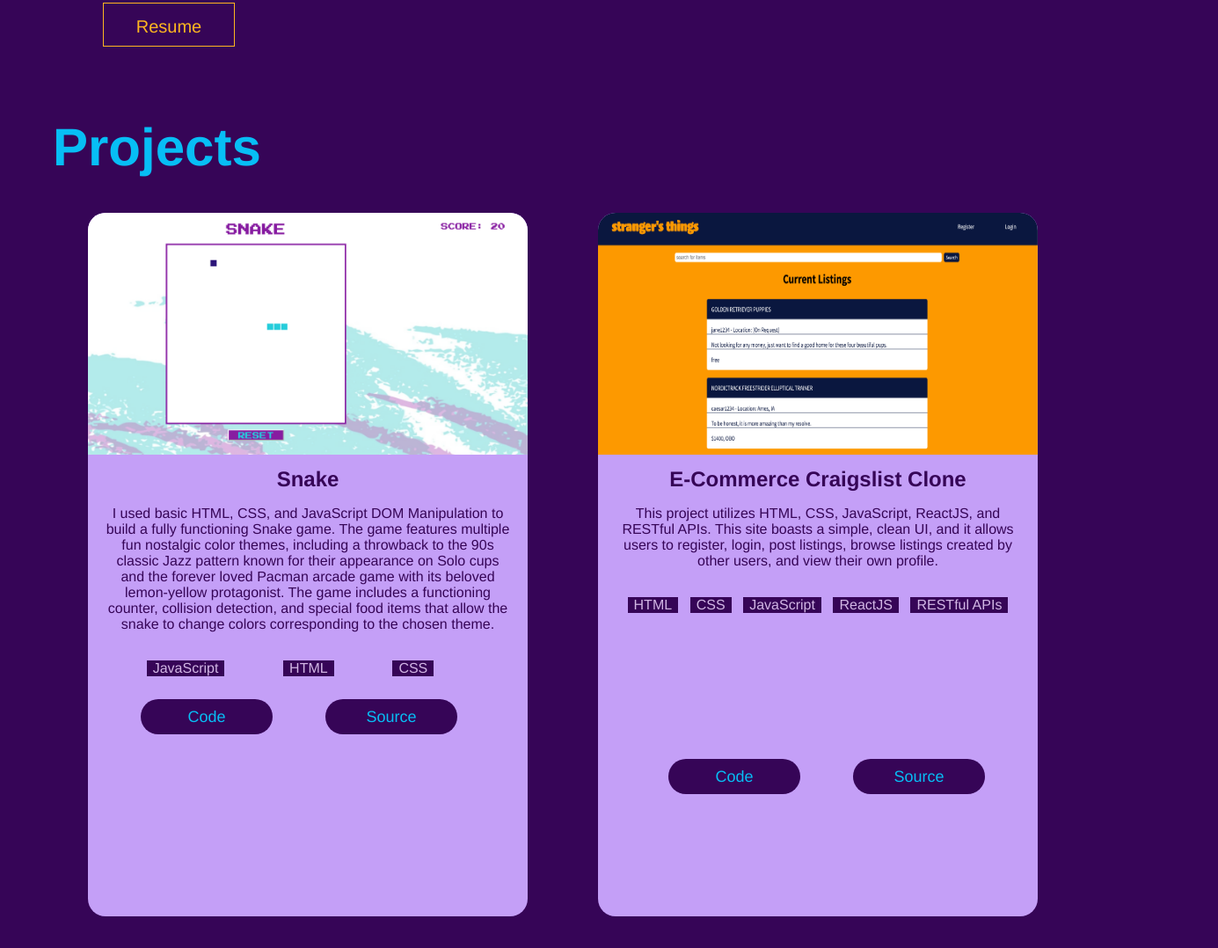
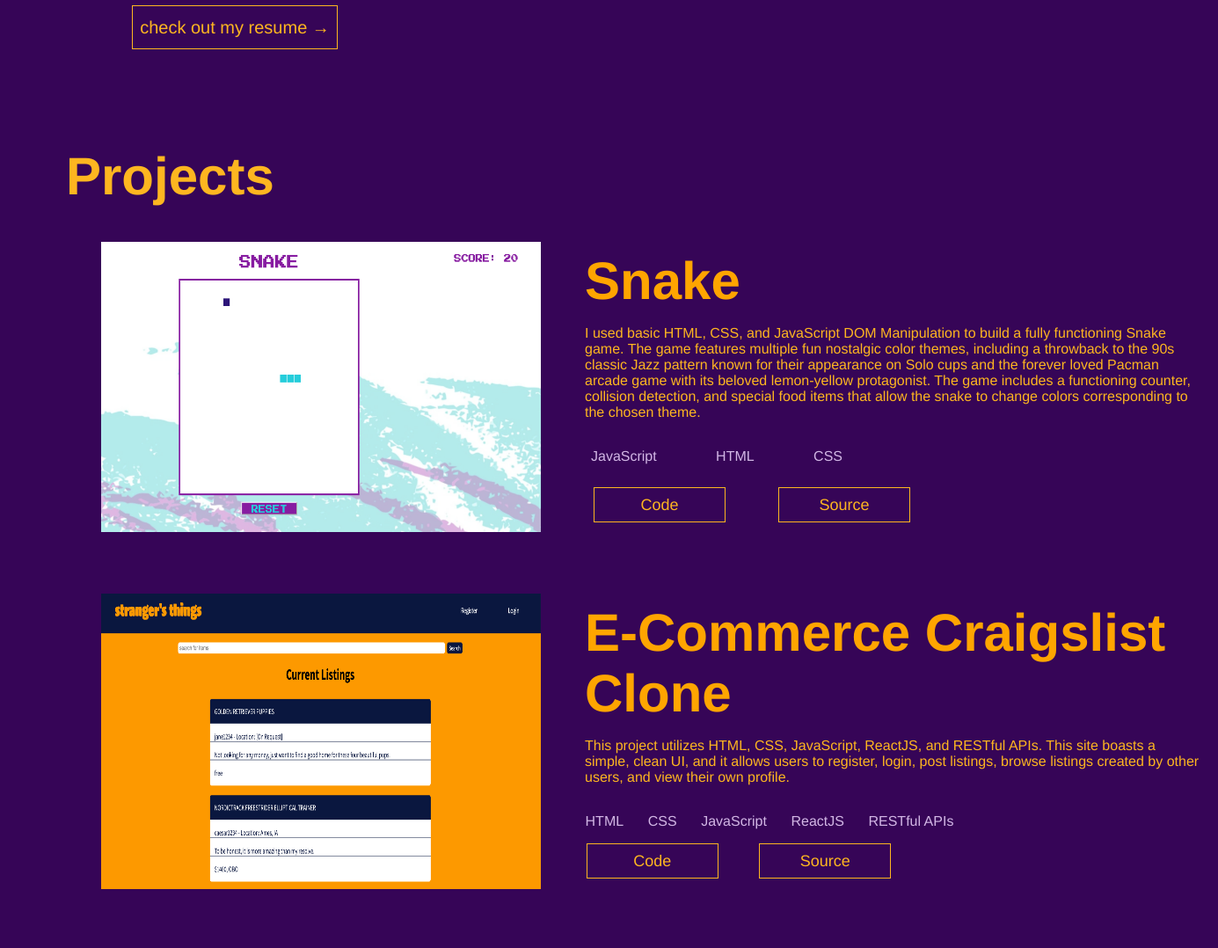
Before and after one commit to shruthi-tuplur/MyPersonalWebsite, a React app: page /home in a window 1280 px wide. Shown: the part 638-1716 px from the top of the page at 88% size, 1385 px wide, since content can reach past the window. Built offline with nearby package versions, Linux system fonts and the light colour scheme; a web font is replaced by a local one.

Commit message:
styling changes to projects section

```diff
--- /dev/null
+++ b/public/font.css
@@ -0,0 +1,6 @@
+@font-face {
+    font-family: 'SF UI Text Regular';
+    src: local('SFUIText-Regular'),
+         url('../src/fonts/SFUIText-Regular.ttf') format('truetype');
+    font-weight: normal;
+}
--- a/public/index.html
+++ b/public/index.html
@@ -18,6 +18,8 @@
     <link href="https://fonts.googleapis.com/css2?family=Montserrat+Alternates:wght@400;700&display=swap" rel="stylesheet">
     <link href="https://fonts.googleapis.com/css2?family=Poppins:wght@800&family=Space+Grotesk:wght@400;700&display=swap" rel="stylesheet">
     <link href="https://fonts.googleapis.com/css2?family=Bagel+Fat+One&display=swap" rel="stylesheet">
+    <link href="https://fonts.googleapis.com/css2?family=Roboto&display=swap" rel="stylesheet">
+
 
     <title>Shruthi Tuplur</title>
 </head>
--- a/public/styles.css
+++ b/public/styles.css
@@ -1,14 +1,22 @@
+
+
+
 body {
     background-color: #360557;
     height: 100vh;
     margin: 0px;
-    font-family: 'Helvetica';
+    font-family: 'Helvetica Neue';
     color: #d2b7e5;
     display: flex;
     flex-direction: column;
 }
 
-
+@font-face {
+    font-family: 'SF UI Text Regular';
+    src: local('SFUIText-Regular');
+    src: url('./fonts/SFUIText-Regular.ttf') format('truetype');
+    font-weight: normal;
+}
 
 #header-main-div {
     display: flex;
@@ -19,7 +27,7 @@ body {
 }
 
 .header-item {
-    font-family: 'Helvetica';
+    font-family: 'Helvetica Neue';
     color: #360557;
     font-size: larger;
     text-decoration: none;
@@ -107,7 +115,7 @@ border: none;
 
 #site-main-intro-header{
     font-family: 'Helvetica Neue', sans-serif;
-    font-weight: 900;
+    font-weight: 700;
     color: #FEB620;
     font-size: 70px;
     cursor: url('./images/rocket-default.png'), auto;
@@ -163,12 +171,13 @@ border: none;
 }
 
 #resume-button{
-    width: 150px;
+    width: 300px;
     padding-top: 5px;
-
+    padding-bottom: 5px;
+    margin-left: 150px;
     height: 50px;
     border: none;
-    font-family: 'Helvetica';
+    font-family: 'Helvetica Neue';
     font-size: 20px;
     /* background: linear-gradient(270deg, rgb(3, 28, 246) 0%, rgb(176, 3, 251) 100%); */
     background-color: #360557;
@@ -194,25 +203,25 @@ border: none;
 
 
 .div-header{
-    font-family: 'Helvetica', sans-serif;
+    font-family: 'Helvetica Neue', sans-serif;
     font-weight:700;
-    color:  rgb(7, 190, 245);
+    color:  #FEB620;
     font-size: 60px;
     margin-left: 140px;
-    margin-top: 0px;
+    margin-top: 30px;
     padding-top: 20px;
     margin-bottom: 40px;
 }
 
 
 #projects-header {
-    color:rgb(7, 190, 245);
+    color:#FEB620;
     margin-left: 0px;
 }
 
 #projects{
     display: flex;
-    flex-direction: row;
+    flex-direction: column;
     justify-content: space-around;
 }
 
@@ -257,7 +266,7 @@ border: none;
 }
 
 #tech-types-header{
-    font-family: 'Helvetica';
+    font-family: 'Helvetica Neue';
     font-weight: 700;
 
     width: 100px;
@@ -275,9 +284,13 @@ border: none;
 #about-me-section {
     margin-left: 150px;
     margin-right: 150px;
+    font-family: 'Roboto', sans-serif;
 
 }
 
+#about-me-blurb{
+    font-family: 'Helvetica Neue';
+}
 #about-me-first-line{
     background-color: #FEB620;
     color:#360557;
@@ -288,7 +301,7 @@ border: none;
 
 #project-div{
     height: 100vh;
-
+    margin-left: 75px;
     margin-bottom: 250px;
     margin-top: 60px;
 
@@ -306,53 +319,68 @@ border: none;
     justify-content: space-around;
 }
 .project-card{
-    height: 800px;
-    width: 500px;
-    background-color:  rgb(196, 159, 247);
+    height: 300px;
+    width: 90vw;
+    background-color:  #360557;
     margin-left: 40px;
     margin-right: 40px;
-    border-radius: 20px;
+
+    display: flex;
+    flex-direction: row;
+    margin-bottom: 100px;
+}
+
+#stranger-button{
+    margin-top: 0px;
 }
 
 #snake-image{
-    height: auto;
+    height: 330px;
     width: 500px;
-    border-radius: 20px 20px 0px 0px;
+
 }
 
 .project-title{
-    font-family: 'Helvetica';
+    font-family: 'Helvetica Neue';
     font-weight: 700;
-    color:#360557;
-    font-size:x-large;
-    text-align: center;
+    color:orange;
+    font-size:60px;
+    text-align: left;
     margin-bottom: 0px;
     margin-top: 10px;
+    margin-left: 50px;
 }
 
 .project-blurb{
 
-    color:#360557;
-    text-align: center;
+    color:#FEB620;
+    text-align: left;
 }
 
 #project-blurb-div{
-    width: 460px;
+    width: 700px;
     margin-right: 20px;
-    margin-left: 20px;
+    margin-left: 50px;
 }
 
+#project-info-div{
+
+    height: 400px;
+    width: 800px;
+}
 #project-tech-used{
     display: flex;
     color:#360557;
-    justify-content: space-evenly;
-    width: 460px;
-
+    justify-content: space-between;
+    width: 300px;
+    margin-left: 50px;
+    margin-bottom: 10px;
 }
 
 .tech-used-item{
     background-color:#360557;
     color:#d2b7e5;
+    font-weight: 500;
     padding-right: 7px;
     padding-left: 7px;
 }
@@ -364,21 +392,28 @@ border: none;
 }
 
 .project-button{
-    margin-top: 10px;
-    background-color:#360557;
-    border: none;
-    border-radius: 20px;
+    margin-top: 0px;
+
     height: 40px;
     width: 150px;
-    color: rgb(7, 190, 245);
-    font-family: 'Helvetica';
+    font-family: 'Helvetica Neue';
     font-size: large;
     margin-left: 20px;
+    background-color: #360557;
+    color:#FEB620;
+    border: solid 1px #FEB620;
+    box-shadow: inset 0 0 0 0 #FEB620;
+    -webkit-transition: ease-out 0.4s;
+    -moz-transition: ease-out 0.4s;
+    transition: ease-out 0.4s;
 }
 
-.project-button:hover{
-    font-family: 'Bungee', cursive;;
-    cursor: url('./images/rocket-blast.png'), auto;
+.project-button:hover,
+.project-button.focus{
+   /* background: linear-gradient(270deg, rgb(176, 3, 251) 0%, rgb(3, 28, 246) 100%); */
+   box-shadow: inset 400px 0 0 0 #FEB620;
+   color: #360557;
+   cursor: url('./images/rocket-blast.png'), auto;
 }
 
 .project-button:active{
@@ -386,13 +421,13 @@ border: none;
 }
 
 #strangers-things-image{
-    height: 275px;
+    height: 336px;
     width: 500px;
-    border-radius: 20px 20px 0px 0px;
+
 }
 
 #project-tech-used-strangers{
-    margin-left: 20px;
+    margin-left: 30px;
     display: flex;
     color:#360557;
     justify-content: space-evenly;
@@ -403,9 +438,9 @@ border: none;
 #project-button-div-strangers{
     display: flex;
     justify-content: space-evenly;
-    width: 460px;
-    margin-top: 140px;
-    margin-left: 20px;
+    width: 420px;
+    padding-left: 5px;
+
 }
 
 .tech-lists{
@@ -430,6 +465,7 @@ border: none;
 #email{
     margin-top: 50px;
     margin-left: 30px;
+    font-family: 'Poppins', sans-serif;
 }
 
 #icons-div{
@@ -484,13 +520,13 @@ border: none;
     margin-top: 20px;
     margin-left:5px;
     color:#FEB620;
-    font-family: 'Helvetica';
+    font-family: 'Helvetica Neue';
     cursor: pointer;
     background: transparent;
     border: none;
     outline: none;
     transition: 1s ease-in-out;
-    font-size:12px;
+    font-size:15px;
 }
 
 svg {
@@ -682,7 +718,8 @@ svg {
 }
 
 .div-header-bus{
-    font-family: 'Poppins', sans-serif;
+    font-family: 'Space Grotesk', sans-serif;
+    font-weight:700;
     color: #7e5c9a;
     font-size: 60px;
     margin-left: 140px;
@@ -704,6 +741,8 @@ svg {
 
 #projects-header-bus{
     margin-left: 0px;
+    font-family: 'Space Grotesk', sans-serif;
+    font-weight:700;
 }
 
 .project-card-bus{
--- a/src/components/about.jsx
+++ b/src/components/about.jsx
@@ -26,9 +26,9 @@ const About = (props) => {
                     <h1 className='div-header' id='about-me-header'>About me</h1>
                     <div id='about-me-section'>
                     <p id="about-me-first-line"> I am a passionate, creative, and excited junior web developer with 6 months of experience looking for a role that will challenge me and help me grow as a developer. </p>
-                    <p> I started my career journey with a background in psychology and criminal justice, initially aiming for a career as a lawyer because I loved the idea of solving puzzles with the goal of coming up with a solution to a problem. I worked as a legal secretary at one of StateFarm’s law firms, but didn’t feel as though the job fit with my skillset and interests, so I decided to become a paralegal because I felt that the creativity and logical reasoning involved in the role was more in line with me. Toward the end of my paralegal certification course,  I decided to try learning to code, because growing up in Silicon Valley taught me that one of the most valuable skills for any professional is adapting to new technologies and learning to use new resources. To my surprise, I ended up absolutely loving to code; I found my love for problem solving was satisfied because every program I created had the goal of addressing a gap using code. Plus, as a bonus, I was able to exercise my creativity (a significant portion of my personality) every day as I came up with ways to make my programs fun and Shruthi-fied. In fact, I enjoyed coding so much that I decided to switch to a career in the world of software/web development, and I am now searching for my first professional role after finishing my coding bootcamp.
+                    <p id='about-me-blurb'> I started my career journey with a background in psychology and criminal justice, initially aiming for a career as a lawyer because I loved the idea of solving puzzles with the goal of coming up with a solution to a problem. I worked as a legal secretary at one of StateFarm’s law firms, but didn’t feel as though the job fit with my skillset and interests, so I decided to become a paralegal because I felt that the creativity and logical reasoning involved in the role was more in line with me. Toward the end of my paralegal certification course,  I decided to try learning to code, because growing up in Silicon Valley taught me that one of the most valuable skills for any professional is adapting to new technologies and learning to use new resources. To my surprise, I ended up absolutely loving to code; I found my love for problem solving was satisfied because every program I created had the goal of addressing a gap using code. Plus, as a bonus, I was able to exercise my creativity (a significant portion of my personality) every day as I came up with ways to make my programs fun and Shruthi-fied. In fact, I enjoyed coding so much that I decided to switch to a career in the world of software/web development, and I am now searching for my first professional role after finishing my coding bootcamp.
                     </p>
-                    <p> In my free time, I enjoy hanging out with my cat Cheese, crocheting, reading mystery novels, doing puzzles, visiting museums, and exploring the area with friends. My favorite tv show is Criminal Minds
+                    <p id='about-me-blurb'> In my free time, I enjoy hanging out with my cat Cheese, crocheting, reading mystery novels, doing puzzles, visiting museums, and exploring the area with friends. My favorite tv show is Criminal Minds
                         and I love hammerhead sharks and stegosauruses, pineapple does NOT belong on pizza, and raisins do not belong anywhere.
                     </p>
                     </div>
--- a/src/components/homepage-main.jsx
+++ b/src/components/homepage-main.jsx
@@ -31,7 +31,7 @@ const HomepageMain = (props) => {
             </div>
         </div>
         <div id="resume-button-div-bus">
-            <button id="resume-button-bus">Resume</button>
+            <button id="resume-button-bus">Resume → </button>
         </div>
         <HorizontalLine businessMode={businessMode} setBusinessMode={setBusinessMode}/>
         <a id='projects-bus' ref={containerRef}>
@@ -61,18 +61,18 @@ return (
             <polyline points="179,1 179,59 1,59 1,1 179,1" class="bg-line" />
             <polyline points="179,1 179,59 1,59 1,1 179,1" class="hl-line" />
           </svg>
-          <span>CLICK FOR BUSINESS MODE</span></button>
+          <span>click for business mode.</span></button>
         </div>
         <div id='main-page-header-div'>
             <div id="site-main-intro-header-div">
-                <h1 id='site-main-intro-header'>Welcome to my personal portfolio.</h1>
+                <h1 id='site-main-intro-header'>welcome to my personal portfolio.</h1>
             </div>
             <div id='animation-div'>
                 <AnimationRender boogie = {boogie} setBoogie = {setBoogie} />
             </div>
         </div>
         <div id="resume-button-div">
-            <button id="resume-button">Resume</button>
+            <button id="resume-button">check out my resume → </button>
         </div>
 
         <a id='projects'>
--- a/src/components/projects.jsx
+++ b/src/components/projects.jsx
@@ -57,9 +57,9 @@ const Projects = (props) => {
     <div id='project-div'>
         <h1 className='div-header' id='projects-header'>Projects</h1>
         <div id="projects">
-            <div id='project-row-1'>
             <div className="project-card">
                 <img id="snake-image" src="/images/snake-game-image.png"/>
+                <div id='project-info-div'>
                 <p className='project-title'>Snake</p>
                 <div id='project-blurb-div'>
                     <p className="project-blurb">I used basic HTML, CSS, and JavaScript DOM Manipulation to build a fully functioning Snake game. The game features multiple fun nostalgic color themes,
@@ -75,9 +75,11 @@ const Projects = (props) => {
                    <form><button className="project-button" formAction="https://github.com/shruthi-tuplur/snake">Code</button></form>
                    <form><button className="project-button" formAction="https://legendary-entremet-10b36b.netlify.app/">Source</button></form>
                 </div>
+                </div>
             </div>
             <div className="project-card">
             <img id="strangers-things-image" src="/images/strangers-things.png"/>
+            <div id='project-info-div'>
                 <p className='project-title'>E-Commerce Craigslist Clone</p>
                 <div id='project-blurb-div'>
                     <p className="project-blurb">This project utilizes HTML, CSS, JavaScript, ReactJS, and RESTful APIs. This site boasts a simple, clean UI, and it allows users to register, login,
@@ -92,12 +94,13 @@ const Projects = (props) => {
                 </div>
 
                 <div id='project-button-div-strangers'>
-                   <form><button className="project-button" formAction="https://github.com/shruthi-tuplur/Stranger-s_Things">Code</button></form>
-                   <form><button className="project-button" formAction="https://admirable-cheesecake-aa69e4.netlify.app/">Source</button></form>
+                   <form><button className="project-button" id='stranger-button' formAction="https://github.com/shruthi-tuplur/Stranger-s_Things">Code</button></form>
+                   <form><button className="project-button" id='stranger-button' formAction="https://admirable-cheesecake-aa69e4.netlify.app/">Source</button></form>
+                </div>
                 </div>
             </div>
 
-            </div>
+
         </div>
     </div> )
     }
--- a/src/index.js
+++ b/src/index.js
@@ -6,6 +6,8 @@ import Header from './components/header';
 import HomepageMain from './components/homepage-main';
 import Footer from './components/footer';
 import useElementOnScreen from './components/intersectionobserver';
+
+
 
 const Main = () => {
 
```
Also changed, not shown: public/fonts/SFUIText-Bold.ttf (added), public/fonts/SFUIText-BoldItalic.ttf (added), public/fonts/SFUIText-Heavy.ttf (added), public/fonts/SFUIText-HeavyItalic.ttf (added), public/fonts/SFUIText-Light.ttf (added), public/fonts/SFUIText-LightItalic.ttf (added), public/fonts/SFUIText-Medium.ttf (added), public/fonts/SFUIText-MediumItalic.ttf (added), public/fonts/SFUIText-Regular.ttf (added), public/fonts/SFUIText-RegularItalic.ttf (added), public/fonts/SFUIText-Semibold.ttf (added), public/fonts/SFUIText-SemiboldItalic.ttf (added).
